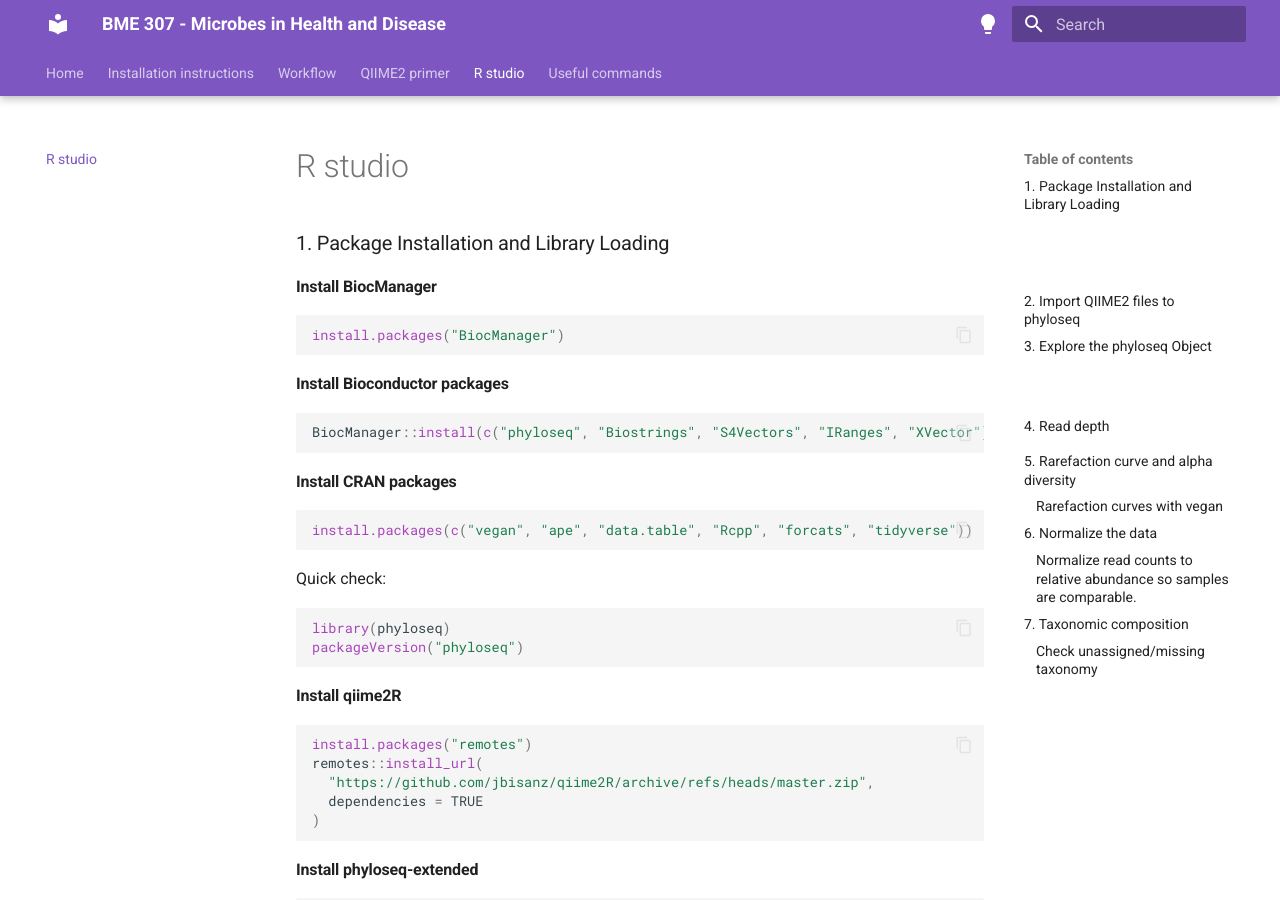
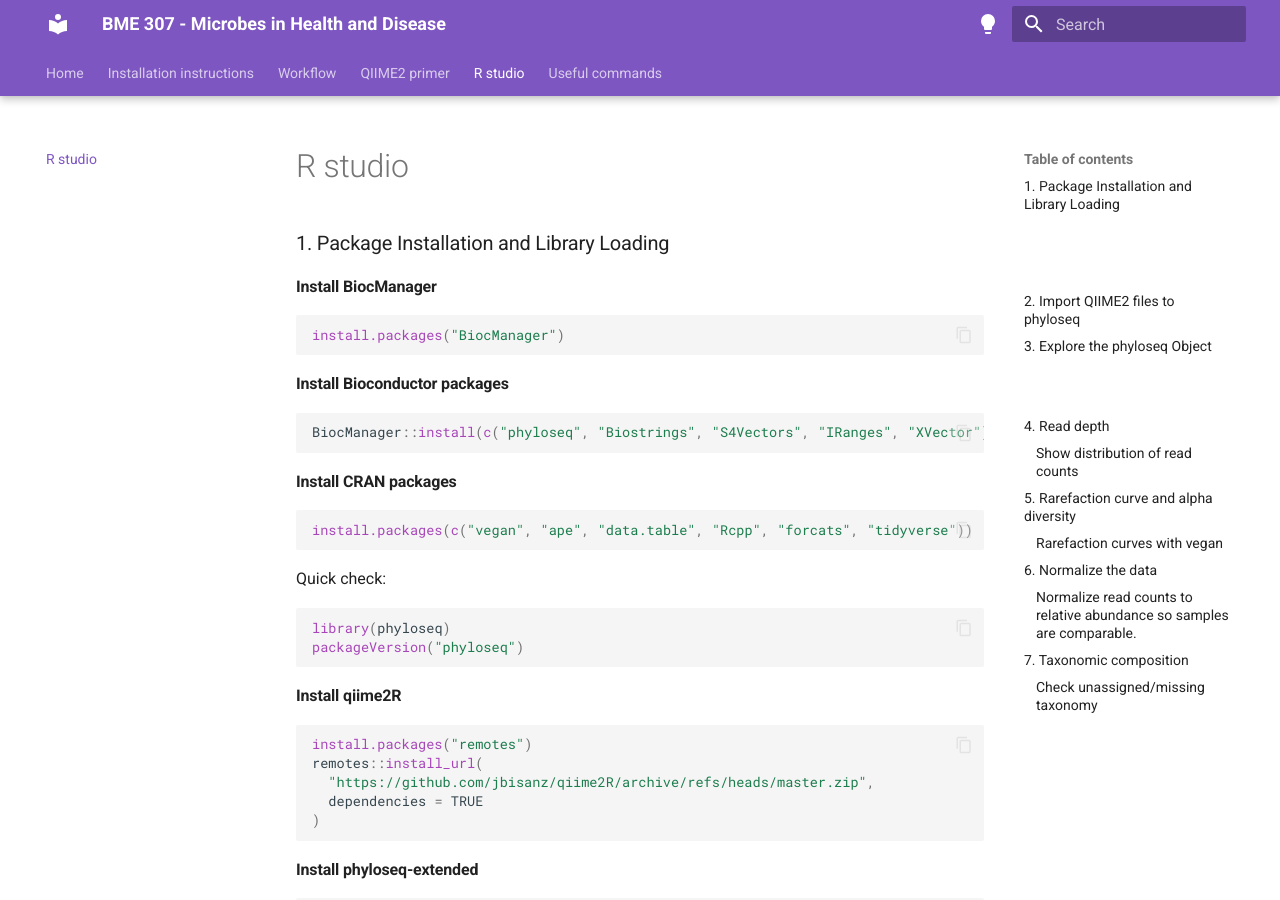
Before and after one commit to natashaztarora/bioinformatics_workflow_bme307, an MkDocs documentation site: the page built from docs/r_studio.md, in a window 1280 px wide and 900 px high. Built offline with MkDocs 1.6.1 and Material for MkDocs 9.7.7, drawn with Linux system fonts in a browser that asks for light colours; some of the changed lines change nothing that is shown.

Commit message:
minor changes v02

````diff
--- a/docs/r_studio.md
+++ b/docs/r_studio.md
@@ -191,7 +191,7 @@
 
 ### 4. Read depth
 
-#### Show distribution of read counts {: data-toc-label="" }
+#### Show distribution of read counts {: data-toc-skip }
 ```r
 # total reads per sample
 ss <- sample_sums(pseq)
````
